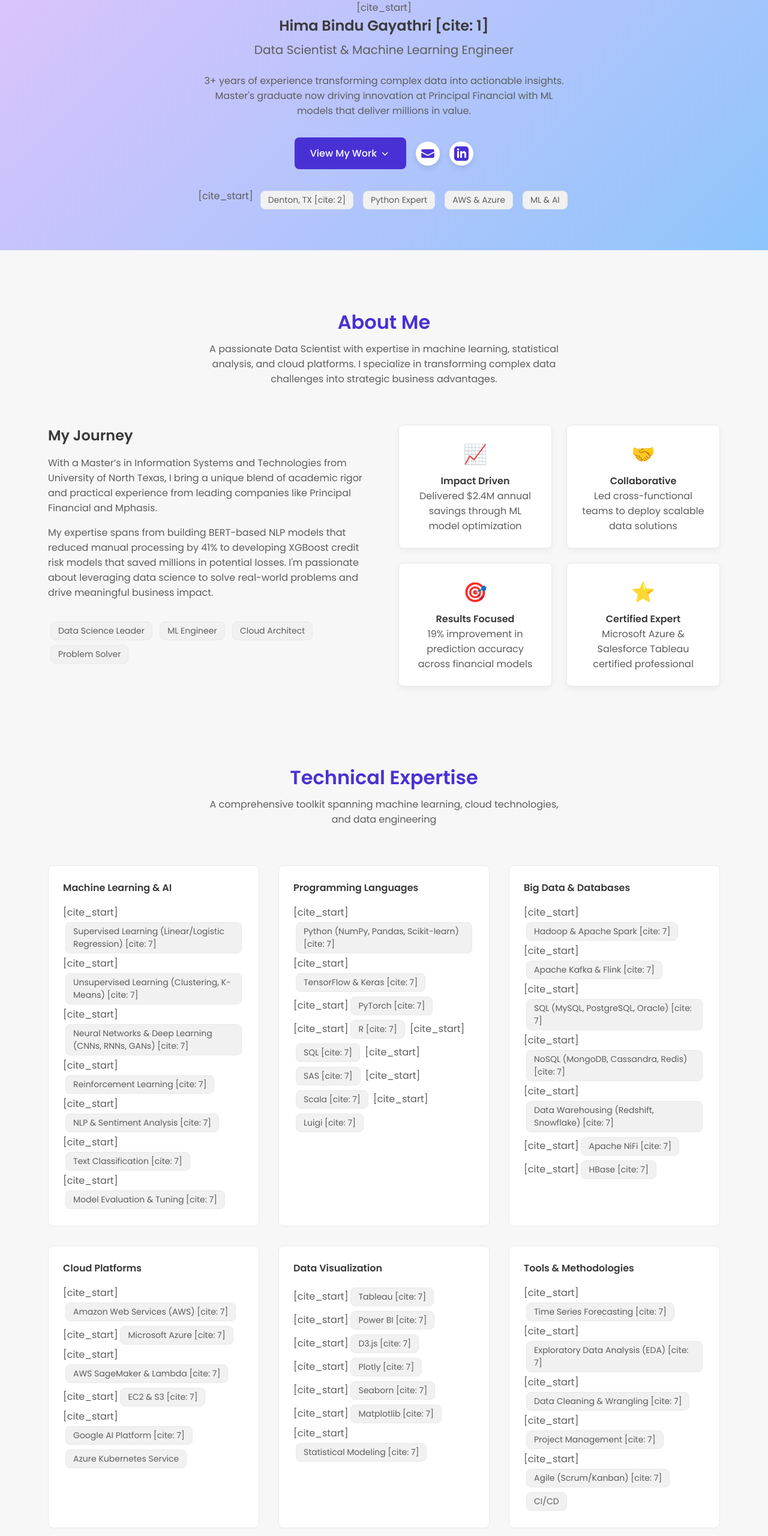
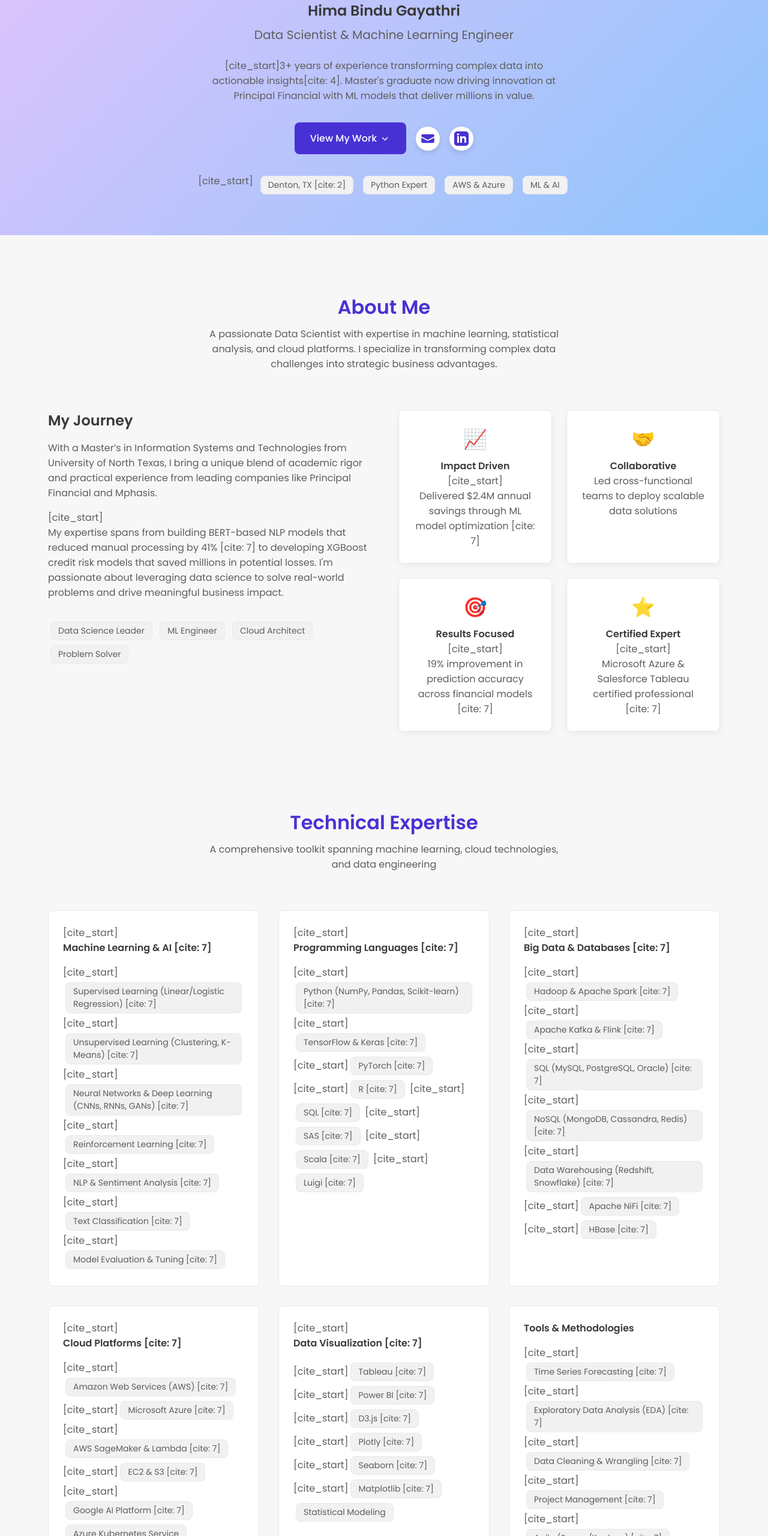
Before and after one commit to bindugayathri/Portfolio, a plain HTML site: page index.html in a window 1280 px wide. Shown: the part 120-2680 px from the top of the page at 60% size. Drawn offline with Linux system fonts and the light colour scheme.

Commit message:
Update index.html

```diff
--- a/index.html
+++ b/index.html
@@ -32,10 +32,10 @@
     <main>
         <section class="home" id="home">
             <div class="home__container container">
-                [cite_start]<h1>Hima Bindu Gayathri [cite: 1]</h1>
+                <h1>Hima Bindu Gayathri</h1>
                 <p class="home__subtitle">Data Scientist & Machine Learning Engineer</p>
                 <p class="home__description">
-                    3+ years of experience transforming complex data into actionable insights. Master's
+                    [cite_start]3+ years of experience transforming complex data into actionable insights[cite: 4]. Master's
                     graduate now driving innovation at Principal Financial with ML models that deliver
                     millions in value.
                 </p>
@@ -70,7 +70,7 @@
                 <div class="about__journey">
                     <h3>My Journey</h3>
                     <p>With a Master’s in Information Systems and Technologies from University of North Texas, I bring a unique blend of academic rigor and practical experience from leading companies like Principal Financial and Mphasis.</p>
-                    <p>My expertise spans from building BERT-based NLP models that reduced manual processing by 41% to developing XGBoost credit risk models that saved millions in potential losses. I'm passionate about leveraging data science to solve real-world problems and drive meaningful business impact.</p>
+                    [cite_start]<p>My expertise spans from building BERT-based NLP models that reduced manual processing by 41% [cite: 7] to developing XGBoost credit risk models that saved millions in potential losses. I'm passionate about leveraging data science to solve real-world problems and drive meaningful business impact.</p>
                     <div class="about__tags">
                         <span class="tag">Data Science Leader</span>
                         <span class="tag">ML Engineer</span>
@@ -82,7 +82,7 @@
                     <div class="value-card">
                         <div class="value-card__icon">📈</div>
                         <h4>Impact Driven</h4>
-                        <p>Delivered $2.4M annual savings through ML model optimization</p>
+                        [cite_start]<p>Delivered $2.4M annual savings through ML model optimization [cite: 7]</p>
                     </div>
                     <div class="value-card">
                         <div class="value-card__icon">🤝</div>
@@ -92,12 +92,12 @@
                     <div class="value-card">
                         <div class="value-card__icon">🎯</div>
                         <h4>Results Focused</h4>
-                        <p>19% improvement in prediction accuracy across financial models</p>
+                        [cite_start]<p>19% improvement in prediction accuracy across financial models [cite: 7]</p>
                     </div>
                     <div class="value-card">
                         <div class="value-card__icon">⭐</div>
                         <h4>Certified Expert</h4>
-                        <p>Microsoft Azure & Salesforce Tableau certified professional</p>
+                        [cite_start]<p>Microsoft Azure & Salesforce Tableau certified professional [cite: 7]</p>
                     </div>
                 </div>
             </div>
@@ -109,7 +109,7 @@
 
             <div class="skills__grid">
                 <div class="skill-card">
-                    <h4>Machine Learning & AI</h4>
+                    [cite_start]<h4>Machine Learning & AI [cite: 7]</h4>
                     [cite_start]<span class="tag">Supervised Learning (Linear/Logistic Regression) [cite: 7]</span>
                     [cite_start]<span class="tag">Unsupervised Learning (Clustering, K-Means) [cite: 7]</span>
                     [cite_start]<span class="tag">Neural Networks & Deep Learning (CNNs, RNNs, GANs) [cite: 7]</span>
@@ -119,7 +119,7 @@
                     [cite_start]<span class="tag">Model Evaluation & Tuning [cite: 7]</span>
                 </div>
                 <div class="skill-card">
-                    <h4>Programming Languages</h4>
+                    [cite_start]<h4>Programming Languages [cite: 7]</h4>
                     [cite_start]<span class="tag">Python (NumPy, Pandas, Scikit-learn) [cite: 7]</span>
                     [cite_start]<span class="tag">TensorFlow & Keras [cite: 7]</span>
                     [cite_start]<span class="tag">PyTorch [cite: 7]</span>
@@ -130,7 +130,7 @@
                     [cite_start]<span class="tag">Luigi [cite: 7]</span>
                 </div>
                 <div class="skill-card">
-                    <h4>Big Data & Databases</h4>
+                    [cite_start]<h4>Big Data & Databases [cite: 7]</h4>
                     [cite_start]<span class="tag">Hadoop & Apache Spark [cite: 7]</span>
                     [cite_start]<span class="tag">Apache Kafka & Flink [cite: 7]</span>
                     [cite_start]<span class="tag">SQL (MySQL, PostgreSQL, Oracle) [cite: 7]</span>
@@ -140,7 +140,7 @@
                     [cite_start]<span class="tag">HBase [cite: 7]</span>
                 </div>
                 <div class="skill-card">
-                    <h4>Cloud Platforms</h4>
+                    [cite_start]<h4>Cloud Platforms [cite: 7]</h4>
                     [cite_start]<span class="tag">Amazon Web Services (AWS) [cite: 7]</span>
                     [cite_start]<span class="tag">Microsoft Azure [cite: 7]</span>
                     [cite_start]<span class="tag">AWS SageMaker & Lambda [cite: 7]</span>
@@ -149,14 +149,14 @@
                     <span class="tag">Azure Kubernetes Service</span>
                 </div>
                 <div class="skill-card">
-                    <h4>Data Visualization</h4>
+                    [cite_start]<h4>Data Visualization [cite: 7]</h4>
                     [cite_start]<span class="tag">Tableau [cite: 7]</span>
                     [cite_start]<span class="tag">Power BI [cite: 7]</span>
                     [cite_start]<span class="tag">D3.js [cite: 7]</span>
                     [cite_start]<span class="tag">Plotly [cite: 7]</span>
                     [cite_start]<span class="tag">Seaborn [cite: 7]</span>
                     [cite_start]<span class="tag">Matplotlib [cite: 7]</span>
-                    [cite_start]<span class="tag">Statistical Modeling [cite: 7]</span>
+                    <span class="tag">Statistical Modeling</span>
                 </div>
                 <div class="skill-card">
                     <h4>Tools & Methodologies</h4>
@@ -172,7 +172,7 @@
 
         <section class="section container" id="experience">
             <h2 class="section__title">Professional Experience</h2>
-            <p class="section__subtitle">3+ years of driving business value through data science and machine learning</p>
+            [cite_start]<p class="section__subtitle">3+ years of driving business value through data science and machine learning [cite: 4]</p>
 
             <div class="experience-container">
                 <div class="experience__card">
@@ -297,7 +297,7 @@
                     </div>
                 </div>
                 <div class="education__column">
-                    <h3>Professional Certifications</h3>
+                    [cite_start]<h3>Professional Certifications [cite: 7]</h3>
                     <div class="certification-card">
                         <div>
                             [cite_start]<h4>Microsoft Certified: Azure Data Fundamentals. [cite: 7]</h4>
@@ -352,7 +352,7 @@
 
     <footer class="footer">
         <div class="footer__container container">
-            <p>Master's graduate in Information Systems and Technologies from University of North Texas</p>
+            [cite_start]<p>Master's graduate in Information Systems and Technologies from University of North Texas [cite: 7]</p>
             <div>
                 <a href="#" class="footer__link">Back to Top</a>
                 <a href="#contact" class="button">Get In Touch</a>
```
